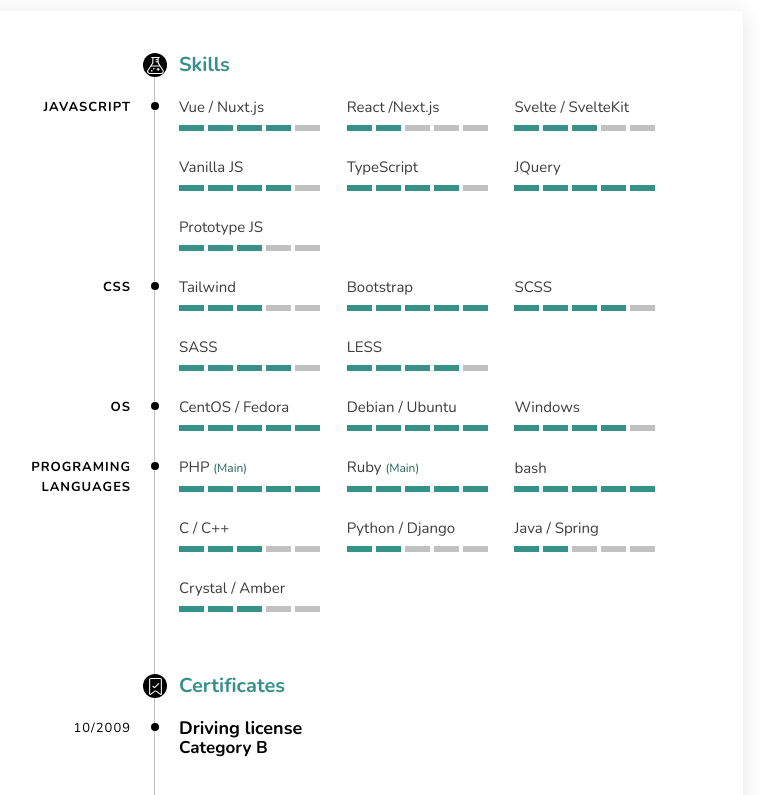
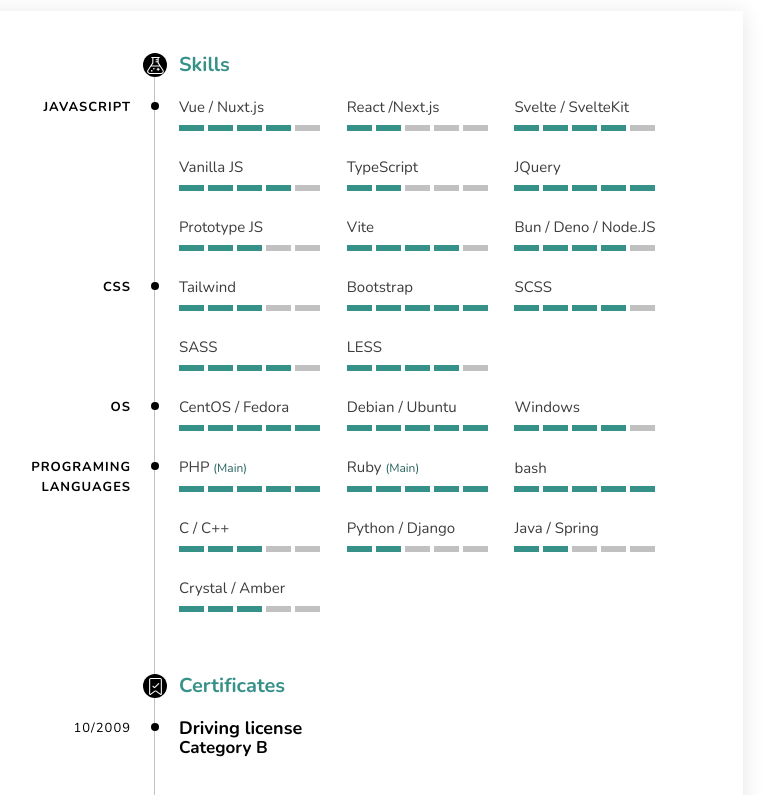
Before and after one commit to lisi4ok/lisi4ok.github.io, a plain HTML site: page index.html in a window 1280 px wide. Shown: the part 2400-3195 px from the top of the page, without its empty margins (294-1069 px from the left). Drawn offline with nearby package versions, Linux system fonts and the light colour scheme.

Commit message:
New things lerned

```diff
--- a/index.html
+++ b/index.html
@@ -529,7 +529,7 @@
                                     <div class="skill-name">Svelte / SvelteKit</div>
                                     <div class="skill-description-wrapper ">
                                         <div class="skill-description">
-                                            <div><i class="active"></i><i class="active"></i><i class="active"></i><i class=""></i><i class=""></i></div>
+                                            <div><i class="active"></i><i class="active"></i><i class="active"></i><i class="active"></i><i class=""></i></div>
                                         </div>
                                     </div>
                                 </div>
@@ -545,7 +545,7 @@
                                     <div class="skill-name">TypeScript</div>
                                     <div class="skill-description-wrapper ">
                                         <div class="skill-description">
-                                            <div><i class="active"></i><i class="active"></i><i class="active"></i><i class="active"></i><i class=""></i></div>
+                                            <div><i class="active"></i><i class="active"></i><i class=""></i><i class=""></i><i class=""></i></div>
                                         </div>
                                     </div>
                                 </div>
@@ -562,6 +562,22 @@
                                     <div class="skill-description-wrapper ">
                                         <div class="skill-description">
                                             <div><i class="active"></i><i class="active"></i><i class="active"></i><i class=""></i><i class=""></i></div>
+                                        </div>
+                                    </div>
+                                </div>
+                                <div class="skill ">
+                                    <div class="skill-name">Vite</div>
+                                    <div class="skill-description-wrapper ">
+                                        <div class="skill-description">
+                                            <div><i class="active"></i><i class="active"></i><i class="active"></i><i class="active"></i><i class=""></i></div>
+                                        </div>
+                                    </div>
+                                </div>
+                                <div class="skill ">
+                                    <div class="skill-name">Bun / Deno / Node.JS</div>
+                                    <div class="skill-description-wrapper ">
+                                        <div class="skill-description">
+                                            <div><i class="active"></i><i class="active"></i><i class="active"></i><i class="active"></i><i class=""></i></div>
                                         </div>
                                     </div>
                                 </div>
```
Also changed, not shown: 1 other file.
